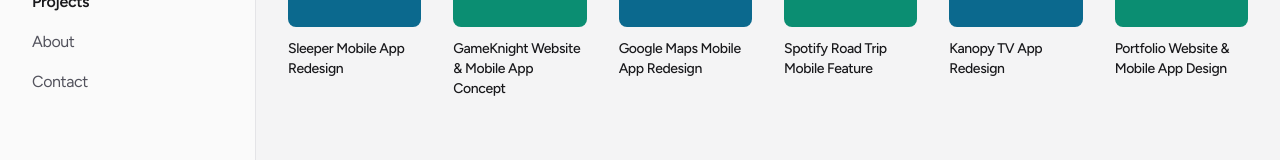
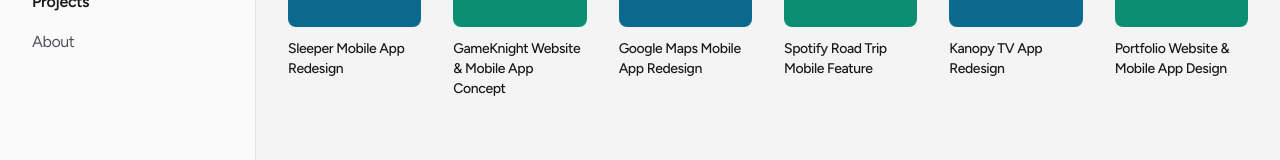
Before and after one commit to nthsm/personal-site, a Next.js app: page / in a window 1280 px wide. Shown: the part 122-282 px from the top of the page. Built offline with nearby package versions, Linux system fonts and the light colour scheme.

Commit message:
Update SiteLayout.tsx

```diff
--- a/components/ui/SiteLayout.tsx
+++ b/components/ui/SiteLayout.tsx
@@ -115,9 +115,6 @@ const Sidebar = ({ onClose }: { onClose?: () => void }) => (
         <NavLink href="/about" onClose={onClose}>
           About
         </NavLink>
-        <NavLink href="/contact" onClose={onClose}>
-          Contact
-        </NavLink>
       </nav>
     </div>
     <div className="flex items-center justify-between">
@@ -189,7 +186,7 @@ export function SiteLayout({
                   strokeLinecap="round"
                   strokeLinejoin="round"
                   strokeWidth={2}
-                  d="M4 6h16M4 12h16m-7 6h7"
+                  d="M4 6h16M4 12h16M4 18h16"
                 />
               </svg>
             </button>
@@ -242,7 +239,8 @@ export function SiteLayout({
           {children}
         </main>
       </div>
-      <BackToTopButton isMenuOpen={isMenuOpen} />
+
+      <BackToTopButton />
     </div>
   )
 }
```
